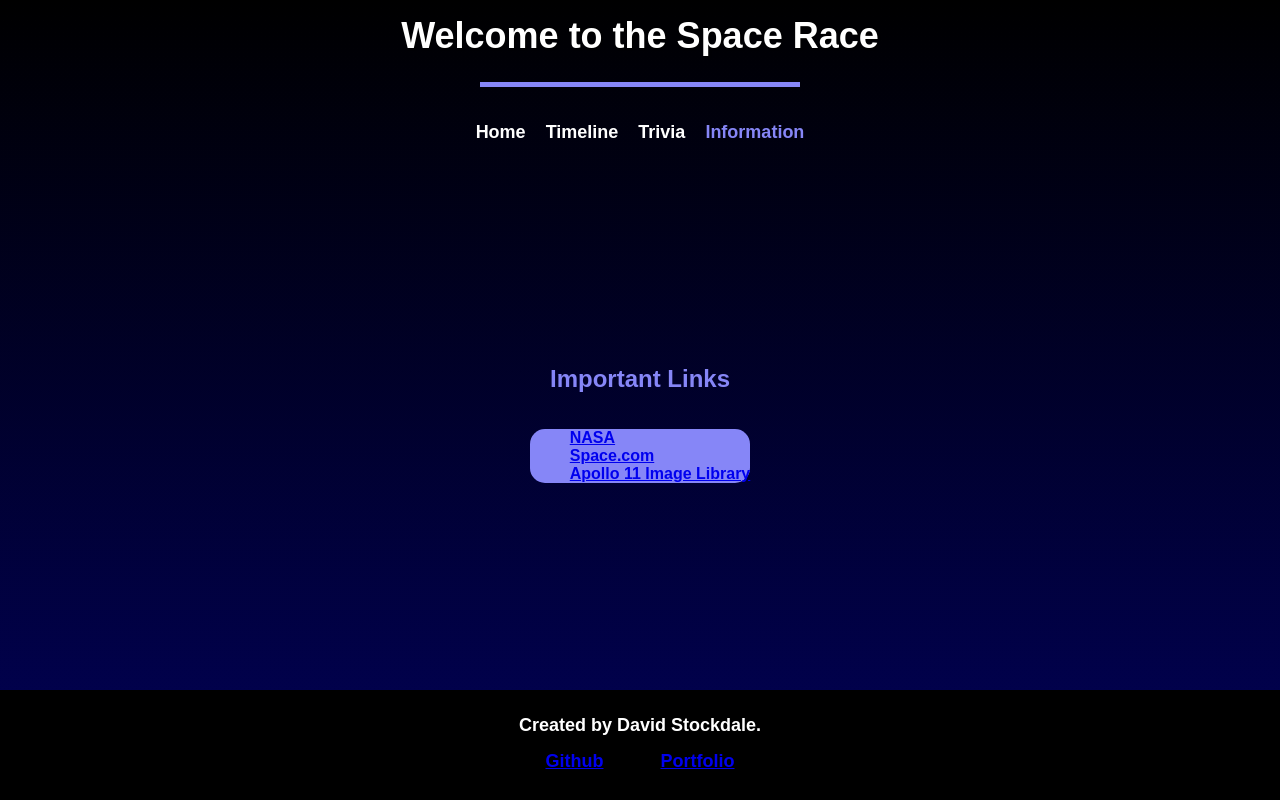
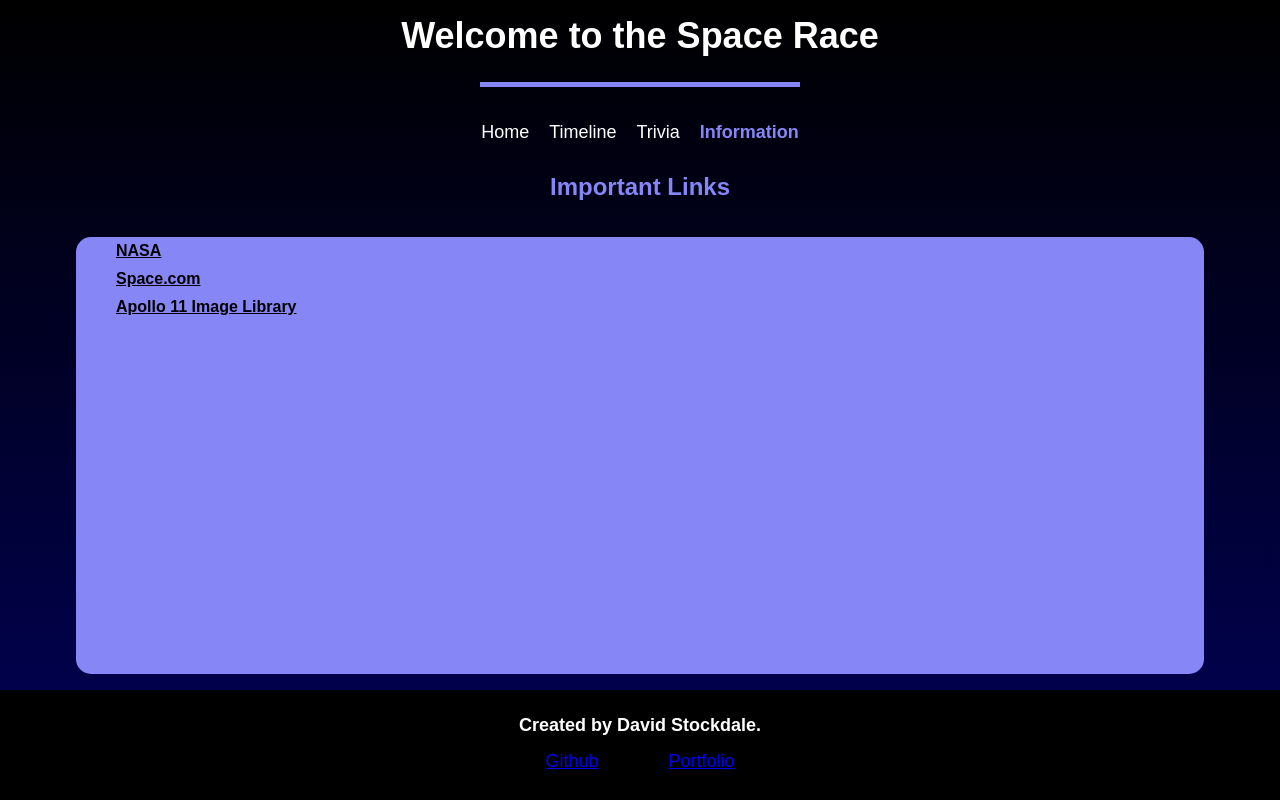
Before and after one commit to dstock3/spacerace, a Flask app: page /info in a window 1280 px wide. Run offline with Flask 2, Linux system fonts and the light colour scheme.

Commit message:
refined info page html template and css.

```diff
--- a/static/css/info.css
+++ b/static/css/info.css
@@ -4,16 +4,25 @@
     display: flex;
 }
 
-h2 {
+.info-head {
     color:rgb(134, 134, 247);
 }
 
-.info-container ul {
+.info-list {
+    height: 100%;
+    width: 85%;
     list-style: none;
     border-radius: 15px;
     background-color: rgb(134, 134, 247);
+    display: flex;
+    flex-direction: column;
 }
 
-a {
+.info-item {
+    margin-block: 5px;
+}
+
+.info-link {
     font-weight: bold;
+    color: black;
 }
--- a/templates/info.html
+++ b/templates/info.html
@@ -26,11 +26,17 @@
         </header>
 
         <main class="info-container">
-            <h2>Important Links</h2>
-            <ul>
-                <li><a href="https://www.nasa.gov/" target="_blank" rel="noopener noreferrer">NASA</a></li>
-                <li><a href="https://www.space.com/" target="_blank" rel="noopener noreferrer">Space.com</a></li>
-                <li><a href="https://history.nasa.gov/alsj/a11/images11.html" target="_blank" rel="noopener noreferrer">Apollo 11 Image Library</a></li>
+            <h2 class="info-head">Important Links</h2>
+            <ul class="info-list">
+                <li class="info-item">
+                    <a class="info-link" href="https://www.nasa.gov/" target="_blank" rel="noopener noreferrer">NASA</a>
+                </li>
+                <li class="info-item">
+                    <a class="info-link" href="https://www.space.com/" target="_blank" rel="noopener noreferrer">Space.com</a>
+                </li>
+                <li class="info-item">
+                    <a class="info-link" href="https://history.nasa.gov/alsj/a11/images11.html" target="_blank" rel="noopener noreferrer">Apollo 11 Image Library</a>
+                </li>
             </ul>
         </main>
 
```
